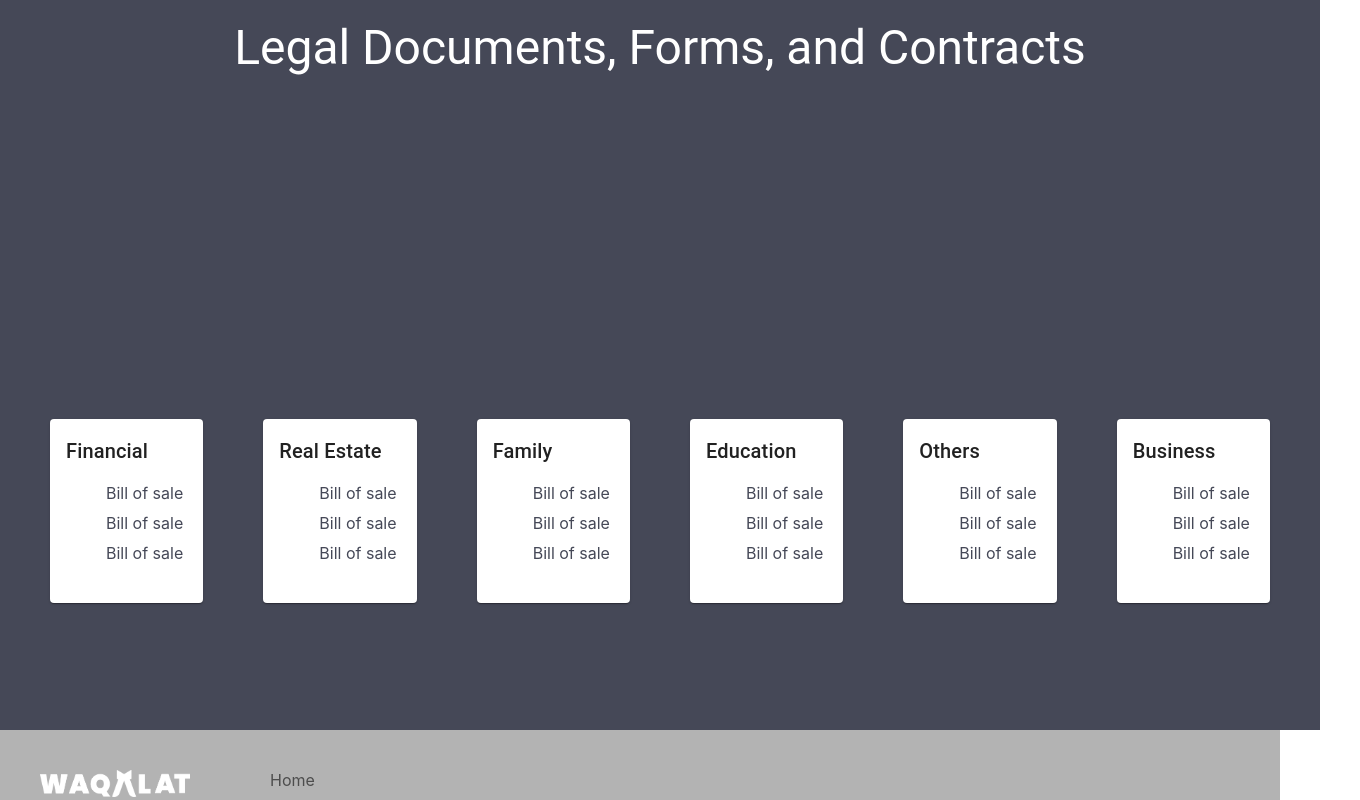
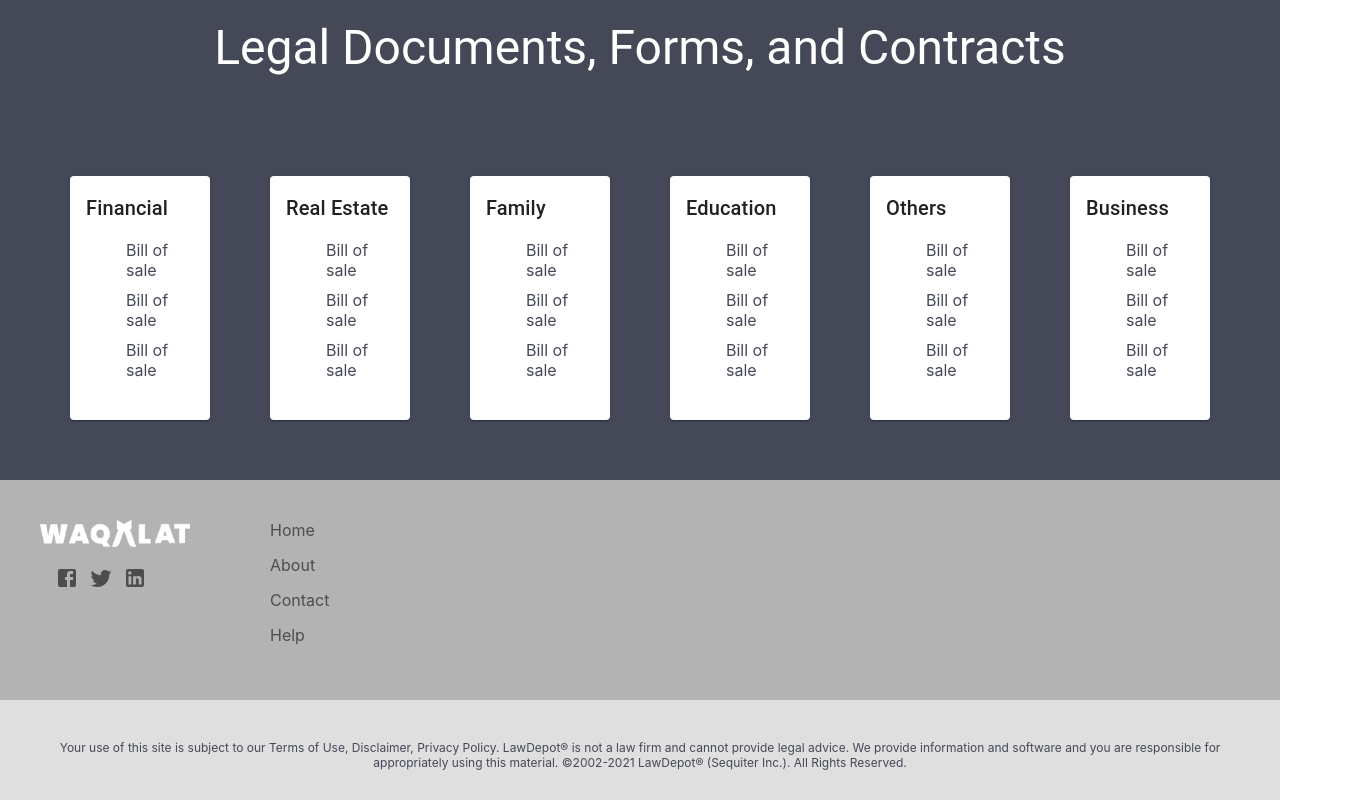
Before and after one commit to Jitesh291/waqalat-1, a React (Create React App) app: page / in a window 1280 px wide. Shown: the part 940-1740 px from the top of the page, 1360 px wide, since content can reach past the window. Built offline with nearby package versions, Linux system fonts and the light colour scheme.

Commit message:
width+height fixes

```diff
--- a/src/components/Footer/Footer.css
+++ b/src/components/Footer/Footer.css
@@ -19,7 +19,6 @@
     color: var(--darkGrey);
     font-size:0.75rem;
     text-align: center;
-    width: 100%;
 }
 
 .footer-logos {
--- a/src/components/Landing/Home/Home.css
+++ b/src/components/Landing/Home/Home.css
@@ -3,7 +3,6 @@
     display: block;
 }
 .page-2{
-    height: 100%;
     display: block;
 }
 .top-menu {
--- a/src/components/Landing/Home/Home.js
+++ b/src/components/Landing/Home/Home.js
@@ -71,7 +71,9 @@ export default class Home extends Component {
                 </div>
 
             </div>
-            <div className='page-2'><ServiceCards /></div>
+            <div className='page-2'>
+                <ServiceCards />
+            </div>
 
             </React.Fragment>
         )
--- a/src/components/Landing/Home/ServiceCards.css
+++ b/src/components/Landing/Home/ServiceCards.css
@@ -29,19 +29,17 @@
   /* Float four columns side by side */
 .column {
     float: left;
-    width: 30%;
+    width: 50%;
     margin: 20px 30px;
 
   }
 
 .row {
-
-    height: 100%;
+  padding: 20px;
   }
 .service-card-container {
     padding: 20px;
-    height: 750px;
-    width:100%;
+    height: 500px;
     background-color: var(--darkGrey);
 }
 
@@ -51,11 +49,11 @@
   color: var(--white);
 }
   /* Clear floats after the columns */
-  .row:after {
+  /* .row:after {
     content: "";
     display: table;
     clear: both;
-  }
+  } */
 
   /* Responsive columns */
   @media screen and (max-width: 600px) {
```
